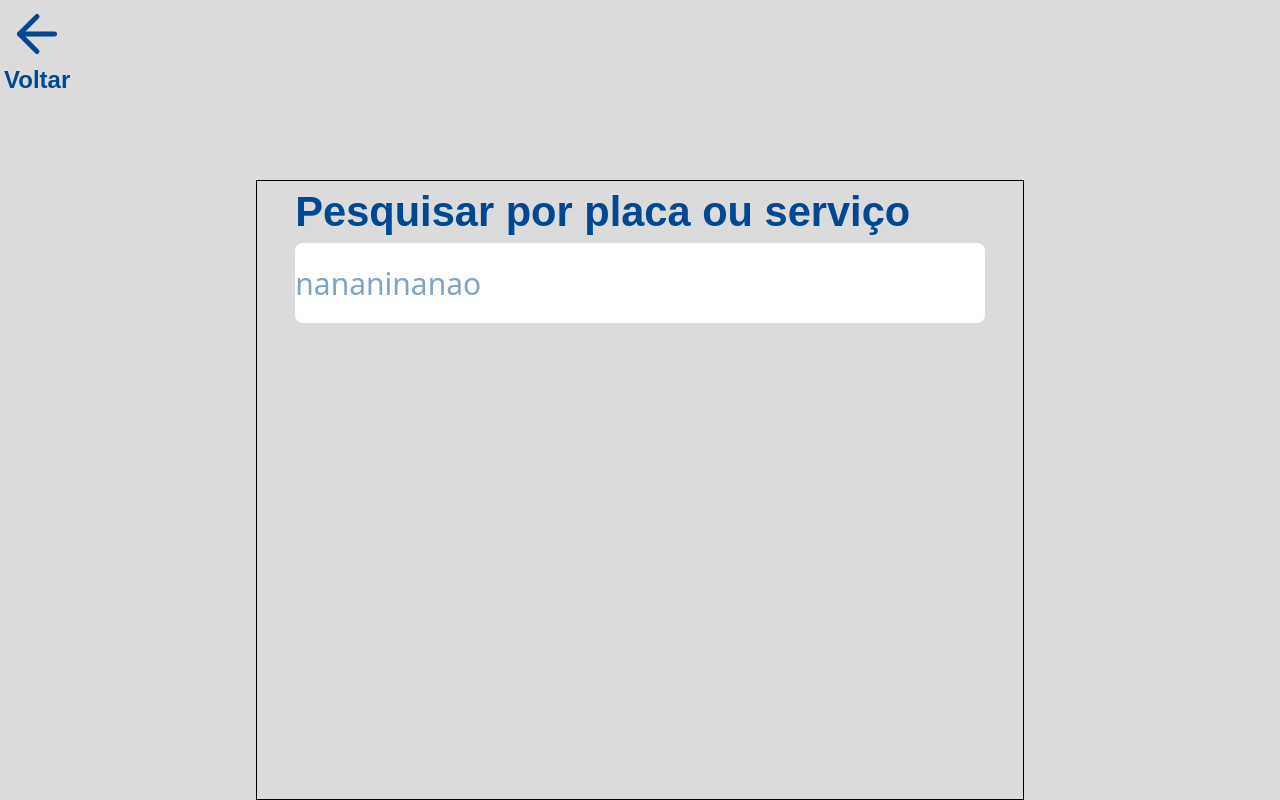
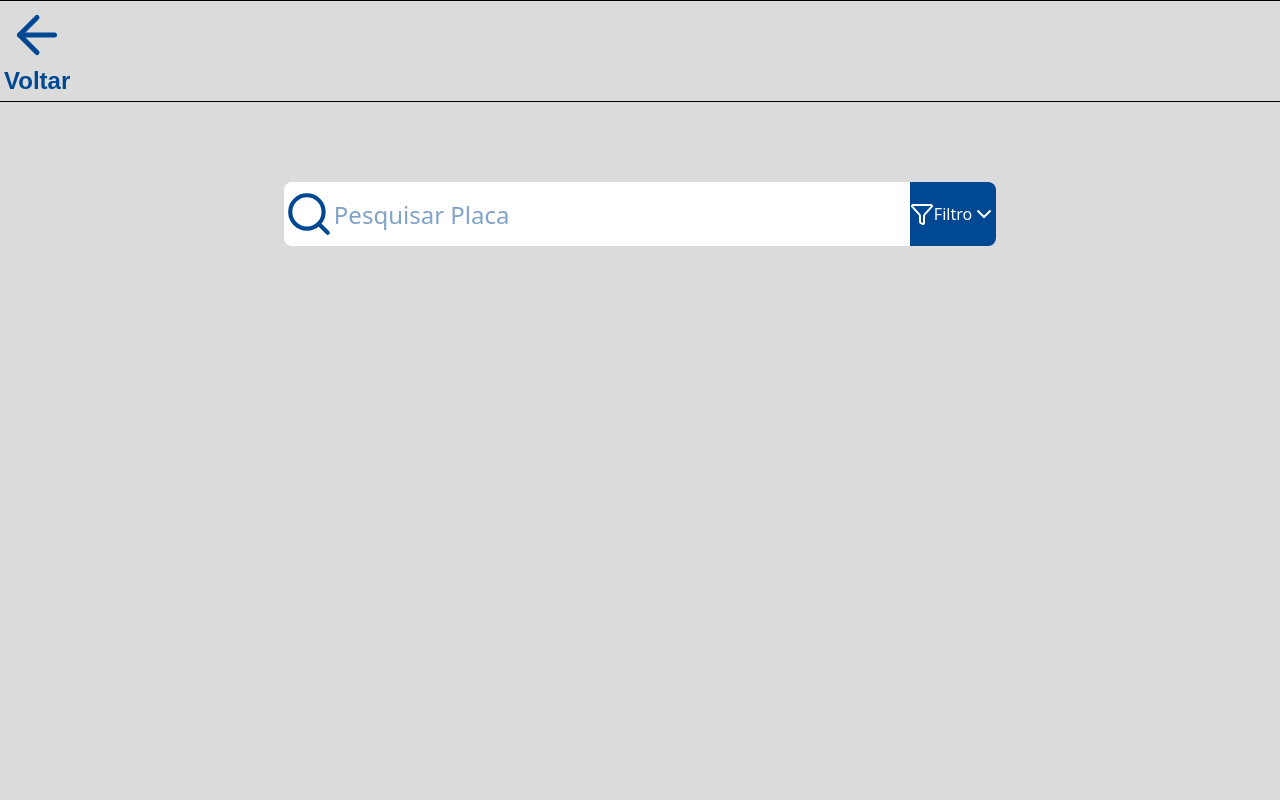
Before and after one commit to DevLetto/giganteDespachante, a React (Vite) app in the folder cliente/: page /pesquisar in a window 1280 px wide. Built offline with nearby package versions, Linux system fonts and the light colour scheme.

Commit message:
Barra de pesquisa e organização de arquivos

```diff
--- a/cliente/src/main.jsx
+++ b/cliente/src/main.jsx
@@ -6,7 +6,7 @@ import { createBrowserRouter, RouterProvider } from 'react-router-dom'
 import Login from "./pages/Login"
 import Menu from "./pages/Menu.jsx"
 import Cadastrar from "./pages/Cadastros/Cadastrar.jsx"
-import Pesquisar from "./pages/Pesquisar.jsx"
+import Pesquisar from "./pages/Historico/Pesquisar.jsx"
 import NotFound from './pages/NotFound.jsx'
 
 const router = createBrowserRouter([
--- /dev/null
+++ b/cliente/src/pages/Historico/Buscas.jsx
@@ -0,0 +1,23 @@
+import { useState } from "react";
+import { Search, Funnel, ChevronDown } from "lucide-react";
+
+function Buscas(placa, setPlaca){
+
+
+    return (
+        <div className="flex flex-row items-center">
+            <div className="bg-white h-16 flex items-center rounded-bl-lg rounded-tl-lg">
+                <Search size={50} className="text-traco" />
+            </div>
+            <input type="text"  onChange={(e) => setPlaca(e.target.value)}  placeholder="Pesquisar Placa" className="bg-white h-16 w-xl text-2xl text-traco" />
+            <button className="h-16  flex flex-row items-center bg-traco text-white rounded-tr-lg rounded-br-lg ">
+                <Funnel />
+                Filtro
+                <ChevronDown />
+            </button>
+        </div>
+    )
+
+}
+
+export default Buscas;
--- /dev/null
+++ b/cliente/src/pages/Historico/Pesquisar.jsx
@@ -0,0 +1,39 @@
+import Header from "../../components/Header";
+import { ArrowLeft } from "lucide-react";
+import { useNavigate } from "react-router-dom";
+import { useState, useEffect } from "react";
+import Buscas from "./Buscas";
+
+function Pesquisar(){
+
+    const navigate = useNavigate()
+
+    const [placa, setPlaca] = useState("")
+
+    useEffect(() => {
+        document.body.style.overflow = "hidden"; // desativa scroll na página
+
+        return () => {
+          document.body.style.overflow = "auto"; // volta ao normal ao sair do componente
+        };
+      }, []);
+
+    return(
+        <div className='w-screen h-screen bg-fundo flex gap-20 items-center flex-col  '>
+            <div className="border w-[40%   ]">
+                <Header
+                    navigate={() => navigate("/menu")}
+                    icon={ArrowLeft}
+                    color={"text-traco"}
+                    hover ={"text-white"}
+                    text={"Voltar"}
+                />
+            </div>
+            <Buscas />
+
+        </div>
+    )
+
+}
+
+export default Pesquisar;
--- a/cliente/src/pages/Pesquisar.jsx
+++ /dev/null
@@ -1,30 +0,0 @@
-import Header from "../components/Header";
-import { ArrowLeft } from "lucide-react";
-import { useNavigate } from "react-router-dom";
-
-function Pesquisar(){
-
-    const navigate = useNavigate()
-
-    return(
-        <div className='w-screen h-screen bg-fundo flex gap-20 items-center flex-col  '>
-            <Header
-                navigate={() => navigate("/menu")}
-                icon={ArrowLeft}
-                color={"text-traco"}
-                hover ={"text-white"}
-                text={"Voltar"}
-            />
-            <main className="w-3xl h-180 border flex flex-col items-center">
-                <div className="flex flex-col w-[90%]">
-                    <label for="pesquisar" className="text-[2.6rem] text-traco font-bold font-[Arial]">Pesquisar por placa ou serviço</label>
-                    <input type="text" name="pesquisar" placeholder="nananinanao" className="w-full h-20 text-traco text-3xl  bg-white rounded-lg" />
-                </div>
-            </main>
-
-        </div>
-    )
-
-}
-
-export default Pesquisar;
```
Also changed, not shown: cliente/src/pages/Historico/filtros.jsx (added), cliente/src/pages/Historico/tabela.jsx (added).
